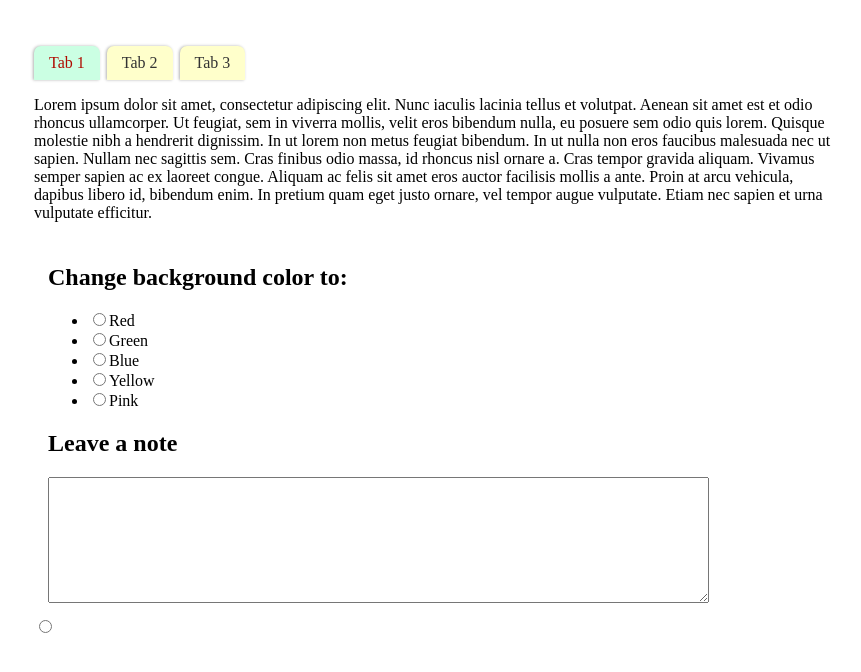
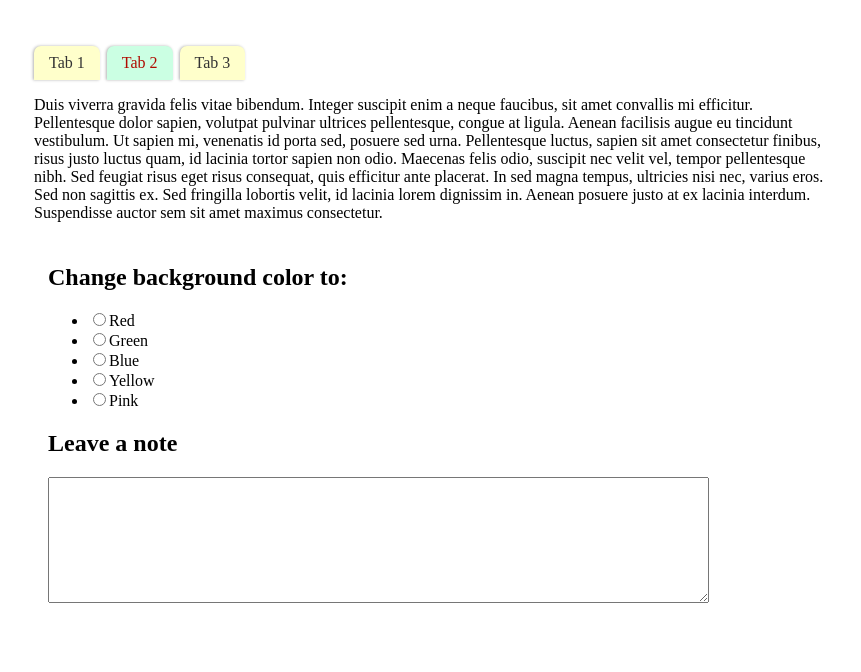
Before and after one commit to aastronautss/front-end-programming-notes-and-exercises, a plain HTML site: page 7/localstorage-exercise/index.html in a window 1280 px wide. Both pictures are taken after a click on the link "Tab 2". Shown: the whole page, without its empty margins (206-1067 px from the left). Drawn offline with nearby package versions, Linux system fonts and the light colour scheme.

Commit message:
finish localstorage exercise

```diff
--- a/7/localstorage-exercise/index.html
+++ b/7/localstorage-exercise/index.html
@@ -37,13 +37,12 @@
             <li><label><input type="radio" name="background" value="#ff0000">Red</label></li>
             <li><label><input type="radio" name="background" value="#00ff00">Green</label></li>
             <li><label><input type="radio" name="background" value="#0000ff">Blue</label></li>
-            <li><label><input type="radio" name="background" value="#00ffff">Yellow</label></li>
+            <li><label><input type="radio" name="background" value="#ffff00">Yellow</label></li>
             <li><label><input type="radio" name="background" value="#ff00ff">Pink</label></li>
           </ul>
           <h2>Leave a note</h2>
           <textarea name="note" rows="8" cols="80"></textarea>
         </fieldset>
-        <input type="radio" name="bgcolor">
       </form>
     </main>
   </body>
--- a/7/localstorage-exercise/script.js
+++ b/7/localstorage-exercise/script.js
@@ -0,0 +1,42 @@
+$(function() {
+  $("nav a").on("click", function(e) {
+    e.preventDefault();
+    var $e = $(this),
+        class_name = "active",
+        idx = $e.closest("li").index();
+
+    $e.closest('nav').find("." + class_name).removeClass(class_name);
+    $e.addClass(class_name);
+    $("#tabs article").hide().eq(idx).show();
+    localStorage.setItem("active_nav", idx);
+  });
+
+  $(":radio").on("change", function() {
+    var color = $(this).val();
+
+    $(document.body).css({ background: color });
+    localStorage.setItem("background", color);
+  });
+
+  setActiveNav(localStorage.getItem("active_nav"));
+  setBackground(localStorage.getItem("background"));
+  setNote(localStorage.getItem("note"));
+});
+
+$(window).unload(function() {
+  localStorage.setItem("note", $("textarea").val());
+});
+
+function setActiveNav(idx) {
+  if (idx === null) { return; }
+  $("nav a").eq(idx).click();
+}
+
+function setBackground(color) {
+  if (color === null) { return; }
+  $("[value='" + color + "']").prop("checked", true).change();
+}
+
+function setNote(comment) {
+  $("textarea").val(comment);
+}
```
Also changed, not shown: 4 other files.
